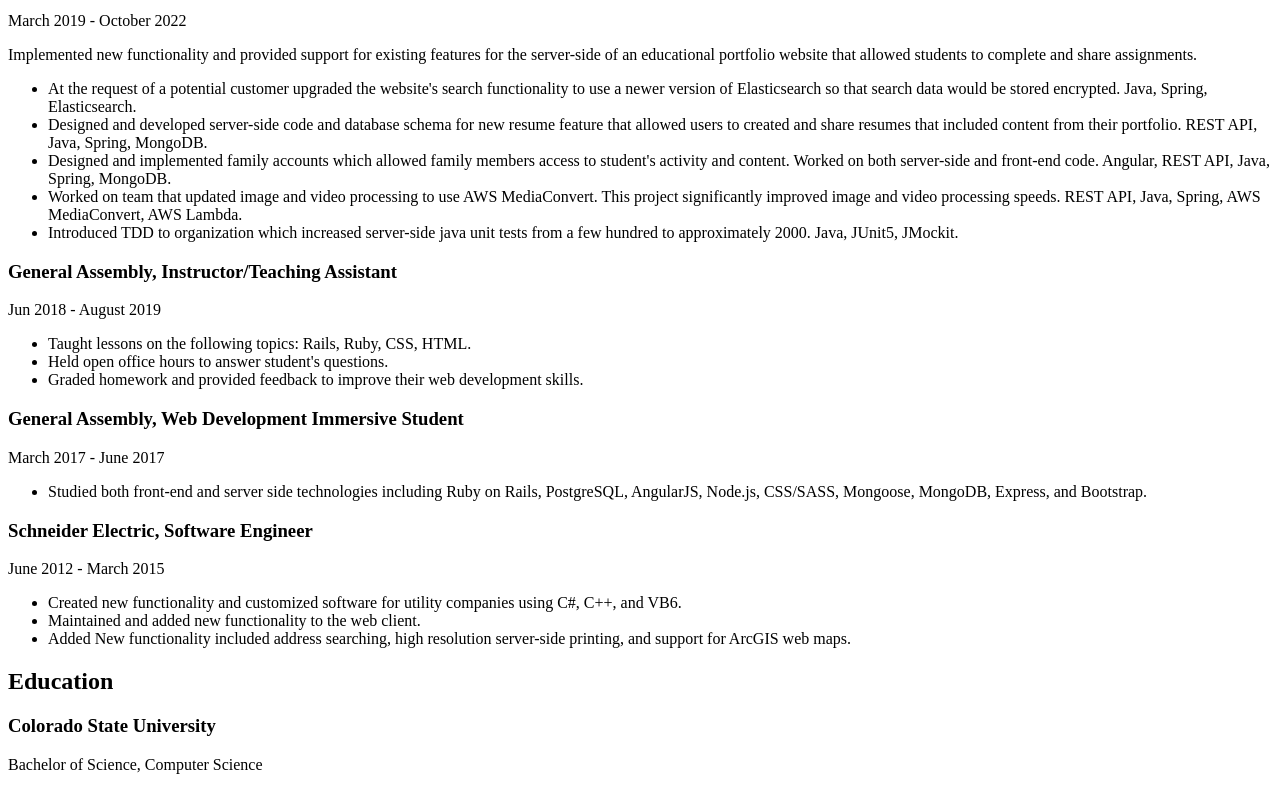
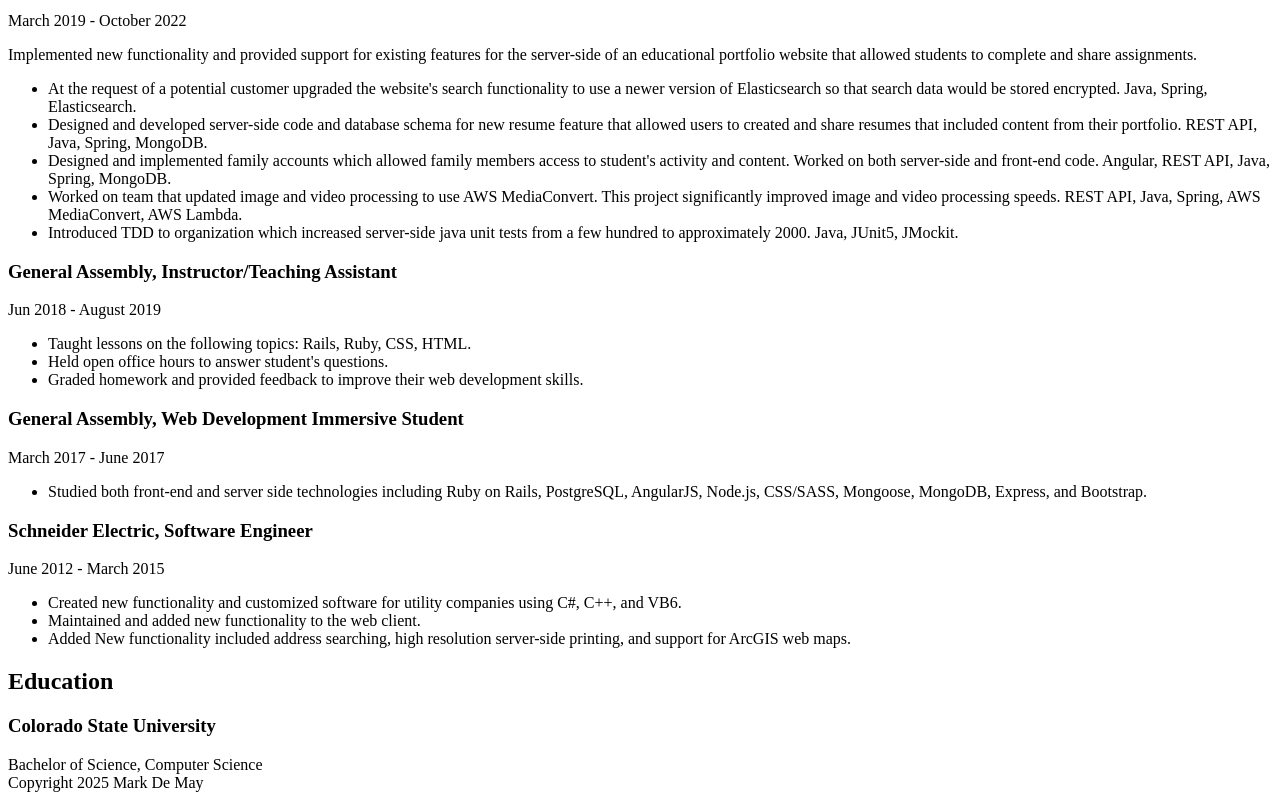
Before and after one commit to mark1ad/html-resume, a plain HTML site: page index.html in a window 1280 px wide. Shown: the part 417-1217 px from the top of the page. Drawn offline with Linux system fonts and the light colour scheme.

Commit message:
Added <footer>

```diff
--- a/index.html
+++ b/index.html
@@ -63,5 +63,7 @@
     <h2>Education</h2>
     <h3>Colorado State University</h3>
     Bachelor of Science, Computer Science
+
+    <footer>Copyright 2025 Mark De May</footer>
 </body>
 </html>
```
